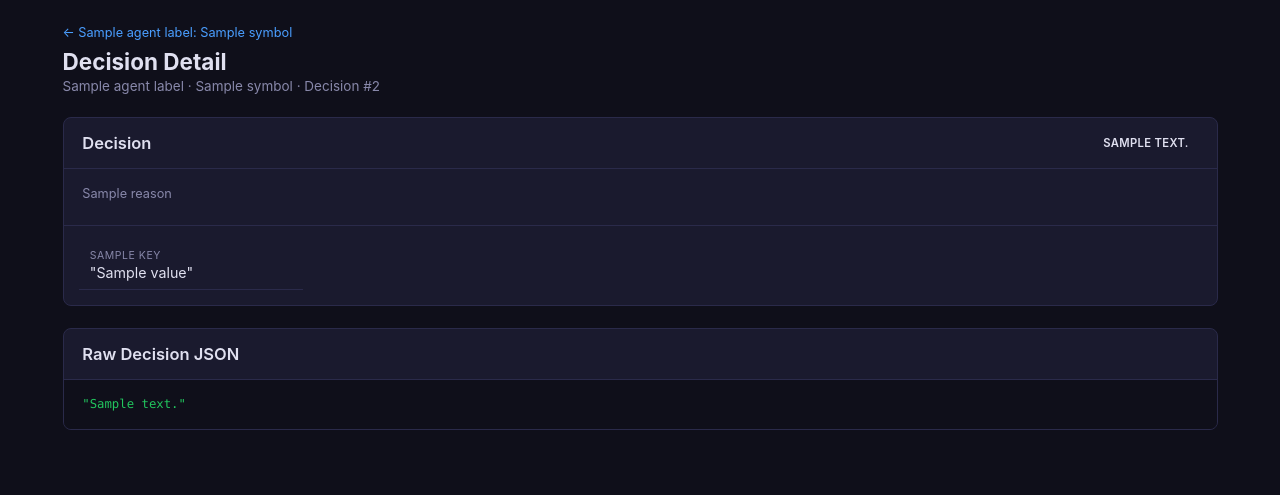
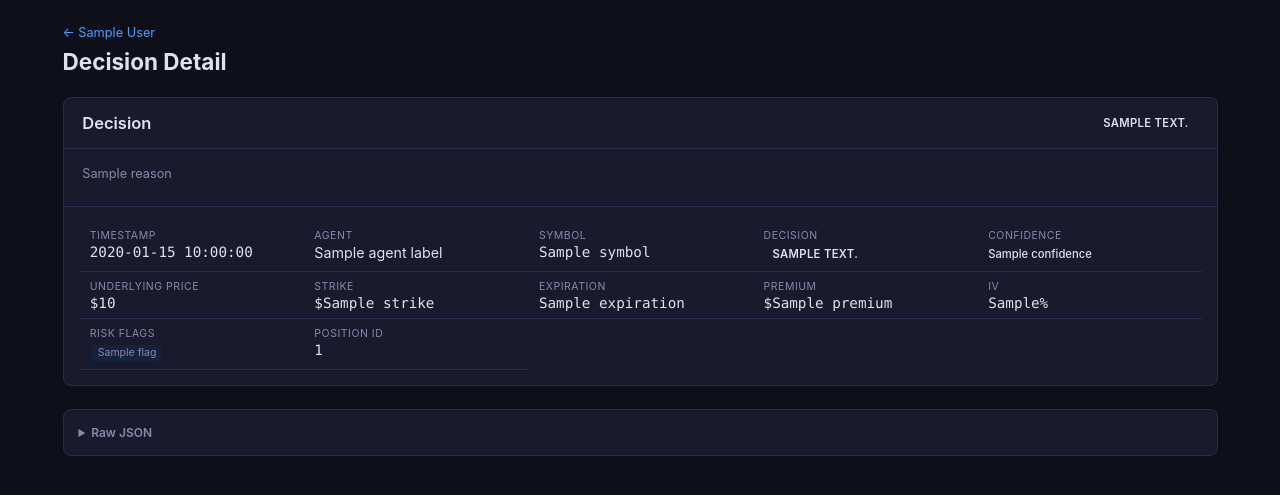
Before and after one commit to dsanchor/stock-options-manager, a FastAPI app: template web/templates/decision_detail.html in a window 1280 px wide. Shown: the part 55-550 px from the top of the page. Run offline with FastAPI, Linux system fonts and the light colour scheme; the template is opened without the code that fills it: most values are stand-ins (such as "Sample title", 1, 10 or a date in 2020).

Commit message:
feat: add decision detail page with signal indicator
- Remove duplicate exchange from symbol detail header
- New /decisions/{id} route and decision_detail.html template
- Decisions and signals clickable in symbol detail page
- Signal decisions show ⚡ badge in both list and detail views

Co-authored-by: Copilot <223556219+Copilot@users.noreply.github.com>

```diff
--- a/web/app.py
+++ b/web/app.py
@@ -658,6 +658,42 @@ async def symbol_detail_page(request: Request, symbol: str):
 
 
 # ===========================================================================
+# Page Routes — Decision Detail
+# ===========================================================================
+
+@app.get("/decisions/{decision_id}", response_class=HTMLResponse)
+async def decision_detail_page(request: Request, decision_id: str):
+    cosmos = getattr(request.app.state, "cosmos", None)
+    if cosmos is None:
+        error_detail = getattr(request.app.state, "cosmos_error", "unknown")
+        return HTMLResponse(f"CosmosDB not available: {error_detail}",
+                            status_code=503)
+
+    decision = cosmos.get_decision_by_id(decision_id)
+    if not decision:
+        return HTMLResponse("Decision not found", status_code=404)
+
+    symbol = decision.get("symbol", "")
+    agent_type = decision.get("agent_type", "")
+    agent_label = AGENT_TYPES.get(agent_type, {}).get("label", agent_type)
+    is_signal = decision.get("is_signal", False)
+
+    # Build display_name from symbol config (for back link)
+    sym_doc = cosmos.get_symbol(symbol)
+    display_name = sym_doc["display_name"] if sym_doc else symbol
+
+    return templates.TemplateResponse("decision_detail.html", {
+        "request": request,
+        "decision": decision,
+        "symbol": symbol,
+        "display_name": display_name,
+        "agent_label": agent_label,
+        "agent_type": agent_type,
+        "is_signal": is_signal,
+    })
+
+
+# ===========================================================================
 # Page Routes — Settings
 # ===========================================================================
 
--- a/web/static/style.css
+++ b/web/static/style.css
@@ -242,6 +242,17 @@ tbody td.num { text-align: right; font-family: var(--font-mono); }
 }
 .detail-value { font-size: 0.95rem; word-break: break-word; }
 
+.signal-banner {
+    margin-top: 0.5rem;
+    padding: 0.4rem 0.8rem;
+    background: rgba(255, 193, 7, 0.12);
+    border: 1px solid rgba(255, 193, 7, 0.3);
+    border-radius: 6px;
+    color: #ffc107;
+    font-size: 0.9rem;
+    display: inline-block;
+}
+
 .json-block {
     padding: 1rem 1.25rem;
     overflow-x: auto;
--- a/web/templates/decision_detail.html
+++ b/web/templates/decision_detail.html
@@ -3,9 +3,11 @@
 
 {% block content %}
 <div class="page-header">
-    <a href="/signals/{{ agent_type }}/{{ symbol }}" class="back-link">← {{ agent_label }}: {{ symbol }}</a>
+    <a href="/symbols/{{ symbol }}" class="back-link">← {{ display_name }}</a>
     <h1>Decision Detail</h1>
-    <p class="subtitle">{{ agent_label }} · {{ symbol }} · Decision #{{ decision_index + 1 }}</p>
+    {% if is_signal %}
+    <div class="signal-banner">⚡ This decision triggered a signal</div>
+    {% endif %}
 </div>
 
 <!-- Decision card -->
@@ -22,32 +24,80 @@
     {% endif %}
 
     <div class="detail-grid">
-        {% for key, value in decision.items() %}
-        {% if key != 'reason' %}
         <div class="detail-field">
-            <div class="detail-label">{{ key }}</div>
-            <div class="detail-value {% if key in ('strike', 'underlying_price', 'premium', 'delta', 'iv', 'premium_pct', 'current_strike', 'new_strike') %}mono{% endif %}">
-                {% if value is mapping or value is iterable and value is not string %}
-                    {{ value | json_pretty }}
-                {% elif key in ('strike', 'underlying_price', 'premium', 'current_strike', 'new_strike') and value is not none %}
-                    ${{ value }}
-                {% elif key in ('premium_pct', 'iv') and value is not none %}
-                    {{ value }}%
-                {% else %}
-                    {{ value if value is not none else "—" }}
-                {% endif %}
+            <div class="detail-label">Timestamp</div>
+            <div class="detail-value mono">{{ decision.timestamp or "—" }}</div>
+        </div>
+        <div class="detail-field">
+            <div class="detail-label">Agent</div>
+            <div class="detail-value">{{ agent_label }}</div>
+        </div>
+        <div class="detail-field">
+            <div class="detail-label">Symbol</div>
+            <div class="detail-value mono">{{ symbol }}</div>
+        </div>
+        <div class="detail-field">
+            <div class="detail-label">Decision</div>
+            <div class="detail-value"><span class="badge badge-{{ decision.decision | lower }}">{{ decision.decision }}</span></div>
+        </div>
+        <div class="detail-field">
+            <div class="detail-label">Confidence</div>
+            <div class="detail-value"><span class="confidence confidence-{{ decision.confidence or 'medium' }}">{{ decision.confidence or "—" }}</span></div>
+        </div>
+        {% if decision.underlying_price is not none %}
+        <div class="detail-field">
+            <div class="detail-label">Underlying Price</div>
+            <div class="detail-value mono">${{ decision.underlying_price }}</div>
+        </div>
+        {% endif %}
+        {% if decision.strike is not none %}
+        <div class="detail-field">
+            <div class="detail-label">Strike</div>
+            <div class="detail-value mono">${{ decision.strike }}</div>
+        </div>
+        {% endif %}
+        {% if decision.expiration %}
+        <div class="detail-field">
+            <div class="detail-label">Expiration</div>
+            <div class="detail-value mono">{{ decision.expiration }}</div>
+        </div>
+        {% endif %}
+        {% if decision.premium is not none %}
+        <div class="detail-field">
+            <div class="detail-label">Premium</div>
+            <div class="detail-value mono">${{ decision.premium }}</div>
+        </div>
+        {% endif %}
+        {% if decision.iv is not none %}
+        <div class="detail-field">
+            <div class="detail-label">IV</div>
+            <div class="detail-value mono">{{ decision.iv }}%</div>
+        </div>
+        {% endif %}
+        {% if decision.risk_flags %}
+        <div class="detail-field">
+            <div class="detail-label">Risk Flags</div>
+            <div class="detail-value">
+                {% for flag in decision.risk_flags %}
+                <span class="flag">{{ flag }}</span>
+                {% endfor %}
             </div>
         </div>
         {% endif %}
-        {% endfor %}
+        {% if decision.position_id %}
+        <div class="detail-field">
+            <div class="detail-label">Position ID</div>
+            <div class="detail-value mono">{{ decision.position_id }}</div>
+        </div>
+        {% endif %}
     </div>
 </div>
 
 <!-- Full decision JSON -->
 <div class="card">
-    <div class="card-header">
-        <h2>Raw Decision JSON</h2>
-    </div>
-    <pre class="json-block">{{ decision | json_pretty }}</pre>
+    <details>
+        <summary style="cursor:pointer; padding:1rem; font-weight:600; color:var(--text-muted, #aaa);">Raw JSON</summary>
+        <pre class="json-block">{{ decision | json_pretty }}</pre>
+    </details>
 </div>
 {% endblock %}
```
Also changed, not shown: src/cosmos_db.py (+12 -0 lines), web/templates/symbol_detail.html (+3 -4 lines).
